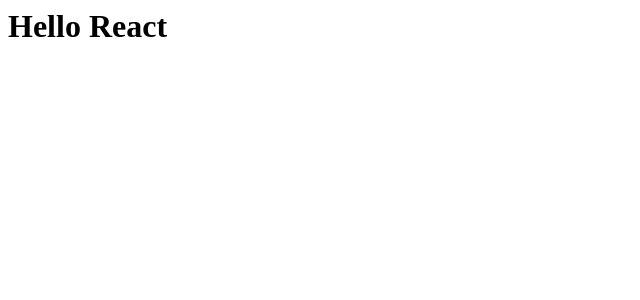
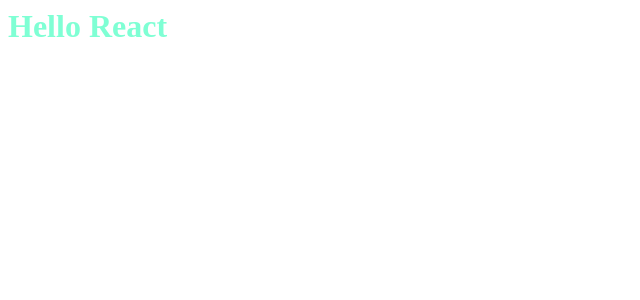
Before and after one commit to anjali-sim/React-Practical-1, a React app: page / in a window 1280 px wide. Shown: the top 300 px of the page, without its empty margins (0-640 px from the left). Built offline with nearby package versions, Linux system fonts and the light colour scheme.

Commit message:
:lipstick: Added the css file

```diff
--- a/package.json
+++ b/package.json
@@ -15,9 +15,11 @@
     "@babel/preset-env": "^7.21.4",
     "@babel/preset-react": "^7.18.6",
     "babel-loader": "^9.1.2",
+    "css-loader": "^6.7.3",
     "html-webpack-plugin": "^5.5.1",
     "react": "^18.2.0",
     "react-dom": "^18.2.0",
+    "style-loader": "^3.3.2",
     "webpack": "^5.80.0",
     "webpack-cli": "^5.0.1",
     "webpack-dev-server": "^4.13.3"
--- /dev/null
+++ b/src/App.css
@@ -0,0 +1,3 @@
+.textcolor {
+    color: aquamarine;
+}
--- a/src/App.js
+++ b/src/App.js
@@ -1,9 +1,10 @@
 import React from 'react'
+import 'App.css';
 
 const App = () => {
     return (
         <div>
-            <h1>Hello React</h1>
+            <h1 className='textcolor'>Hello React</h1>
         </div>
     )
 }
```
Also changed, not shown: 1 other file (tests, documents, lock files or other folders).
